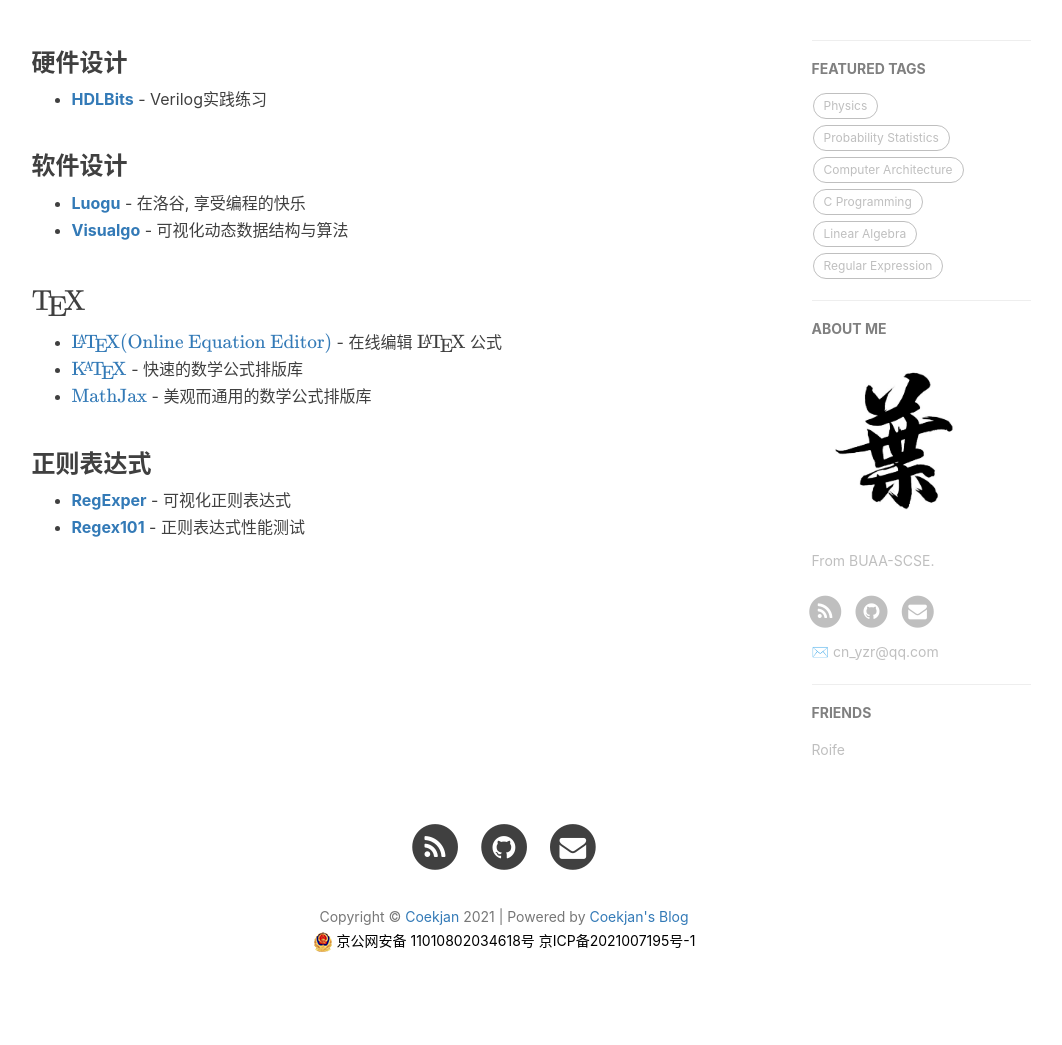
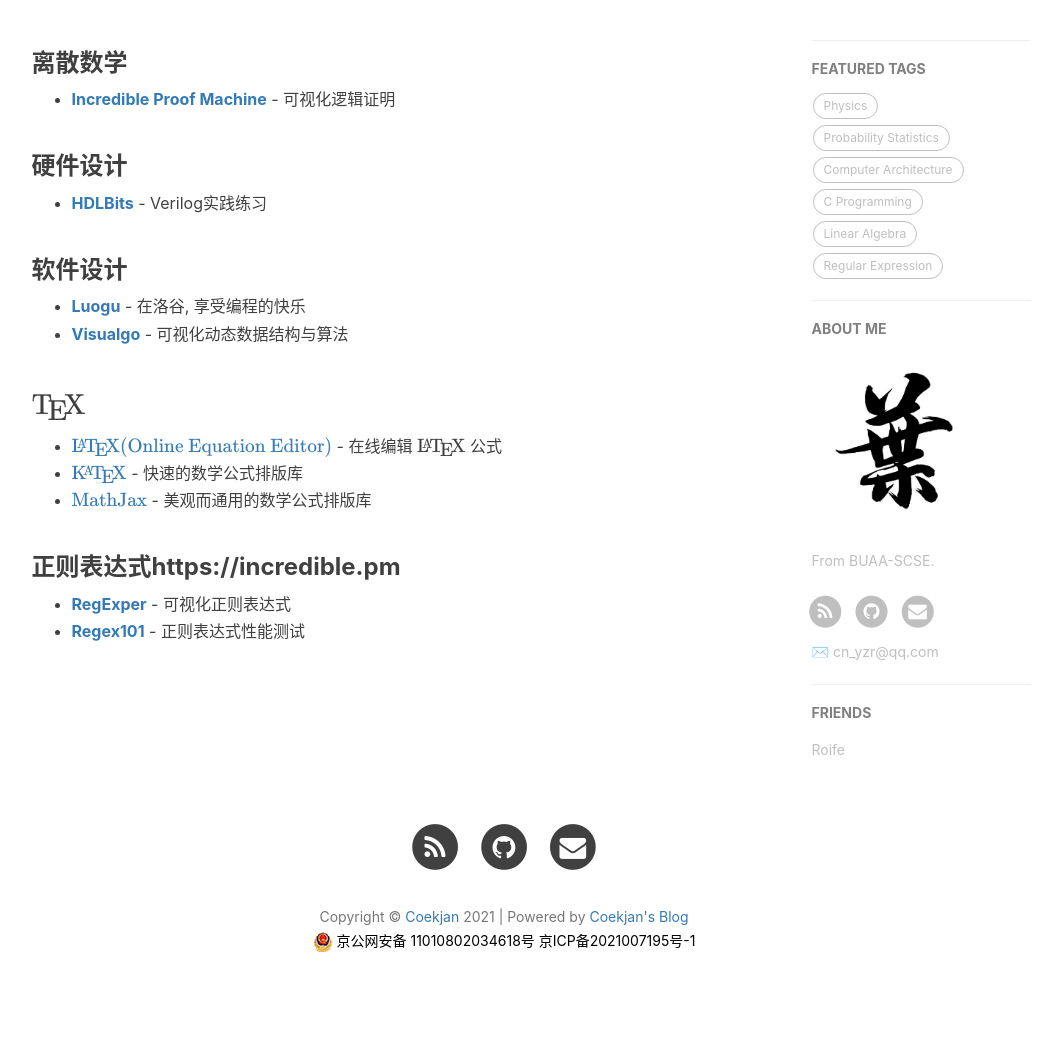
Before and after one commit to Coekjan/coekjan.github.io, a Jekyll site: the page built from 1-resources.html, in a window 1280 px wide. Shown: the part 418-1463 px from the top of the page, without its empty margins (136-1198 px from the left). Built offline with Jekyll 4.4.1, drawn with Linux system fonts in a browser that asks for light colours; nearby versions of some CDN libraries; comment, search, counter and statistics services are not loaded.

Commit message:
Update zh.md

```diff
--- a/_includes/resources/zh.md
+++ b/_includes/resources/zh.md
@@ -1,3 +1,7 @@
+### 离散数学
+
+* **[Incredible Proof Machine](https://incredible.pm)** - 可视化逻辑证明
+
 ### 硬件设计
 
 * **[HDLBits](https://hdlbits.01xz.net/wiki/Main_Page)** - Verilog实践练习
@@ -13,7 +17,7 @@
 * [$\KaTeX$](https://katex.org/) - 快速的数学公式排版库
 * [$\rm{MathJax}$](https://www.mathjax.org/) - 美观而通用的数学公式排版库
 
-### 正则表达式
+### 正则表达式https://incredible.pm
 
 * **[RegExper](https://regexper.com/)** - 可视化正则表达式
 * **[Regex101](https://regex101.com/)** - 正则表达式性能测试
```
